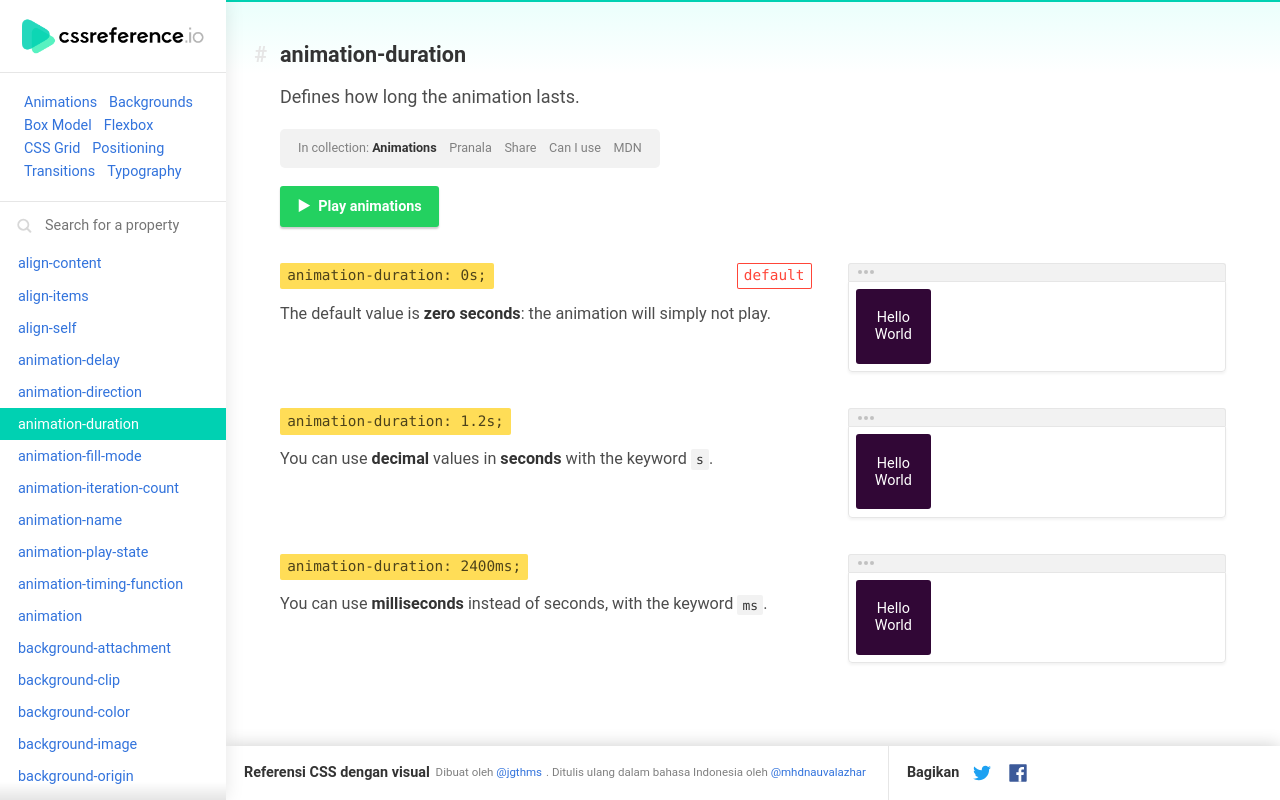
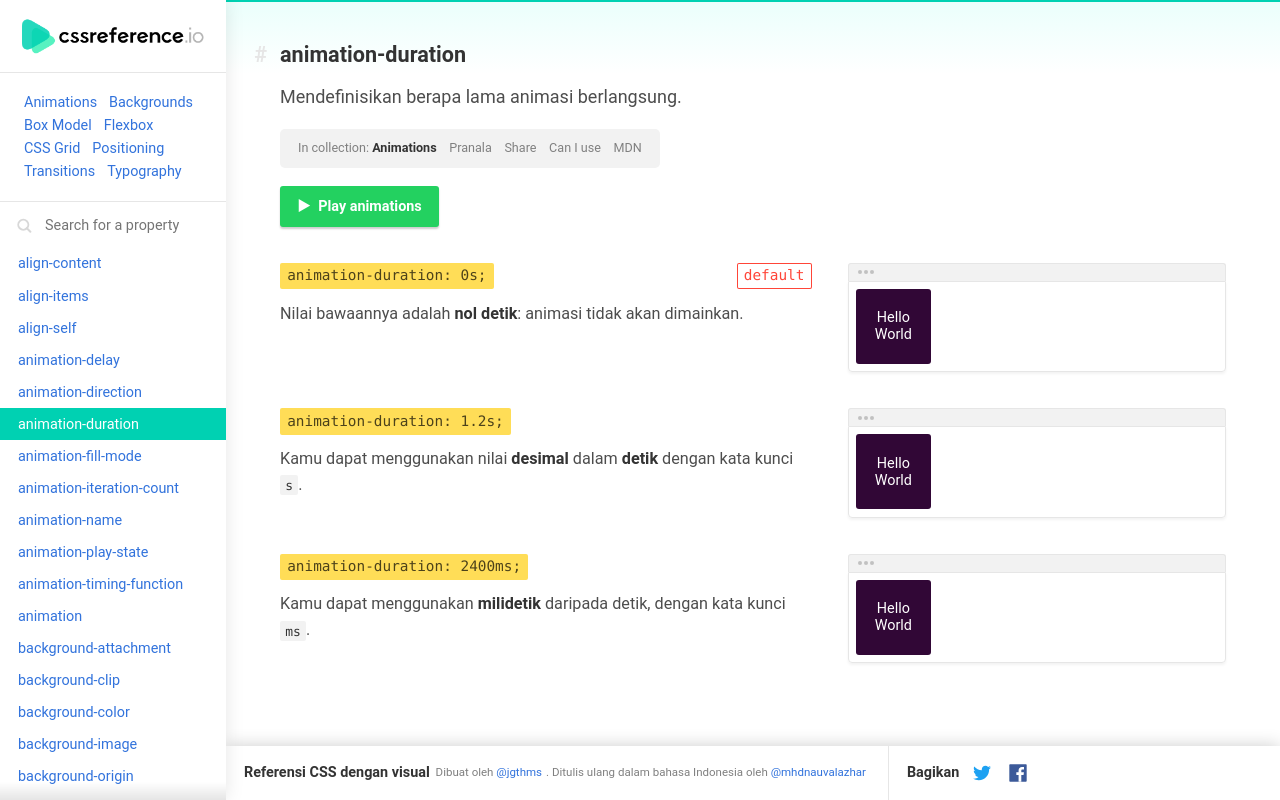
Before and after one commit to nauvalazhar/referensi-css, a Next.js app: page /property/animation-duration in a window 1280 px wide. Built offline with nearby package versions, Linux system fonts and the light colour scheme.

Commit message:
[Add] - animation-duration bahasa Indonesia

```diff
--- a/pages/property/animation-delay.js
+++ b/pages/property/animation-delay.js
@@ -67,7 +67,7 @@ const AnimationDelay = () => (
       <SectionExample>
         <SectionExample.Property declaration={`animation-delay: 2400ms;`}>
           <p>
-            Kamu dapat menggunakan <strong>mili detik</strong> daripada <strong>detik</strong>,{" "}
+            Kamu dapat menggunakan <strong>milidetik</strong> daripada <strong>detik</strong>,{" "}
             dengan kata kunci <code>ms</code>.
           </p>
         </SectionExample.Property>
--- a/pages/property/animation-duration.js
+++ b/pages/property/animation-duration.js
@@ -14,7 +14,7 @@ const AnimationDuration = () => (
       property="animation-duration"
       mdn="https://developer.mozilla.org/en/docs/Web/CSS/animation-duration"
       description=<React.Fragment>
-        <p>Defines how long the animation lasts.</p>
+        <p>Mendefinisikan berapa lama animasi berlangsung.</p>
       </React.Fragment>
       animation={true}
     >
@@ -24,8 +24,8 @@ const AnimationDuration = () => (
           declaration={`animation-duration: 0s;`}
         >
           <p>
-            The default value is <strong>zero seconds</strong>: the animation
-            will simply not play.
+            Nilai bawaannya adalah <strong>nol detik</strong>: animasi
+            tidak akan dimainkan.
           </p>
         </SectionExample.Property>
 
@@ -44,8 +44,8 @@ const AnimationDuration = () => (
       <SectionExample>
         <SectionExample.Property declaration={`animation-duration: 1.2s;`}>
           <p>
-            You can use <strong>decimal</strong> values in{" "}
-            <strong>seconds</strong> with the keyword <code>s</code>.
+            Kamu dapat menggunakan nilai <strong>desimal</strong> dalam{" "}
+            <strong>detik</strong> dengan kata kunci <code>s</code>.
           </p>
         </SectionExample.Property>
 
@@ -64,8 +64,8 @@ const AnimationDuration = () => (
       <SectionExample>
         <SectionExample.Property declaration={`animation-duration: 2400ms;`}>
           <p>
-            You can use <strong>milliseconds</strong> instead of seconds, with
-            the keyword <code>ms</code>.
+            Kamu dapat menggunakan <strong>milidetik</strong> daripada detik, dengan{" "}
+            kata kunci <code>ms</code>.
           </p>
         </SectionExample.Property>
 
```
